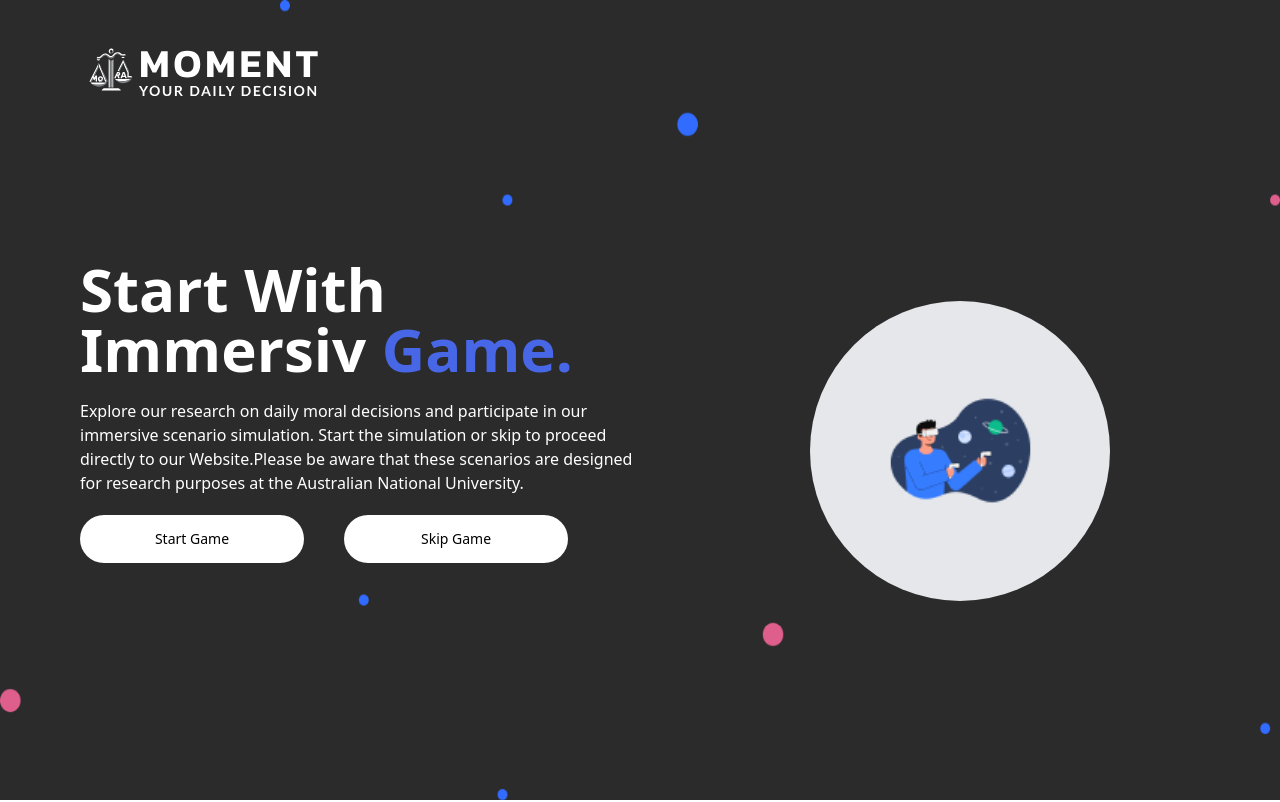
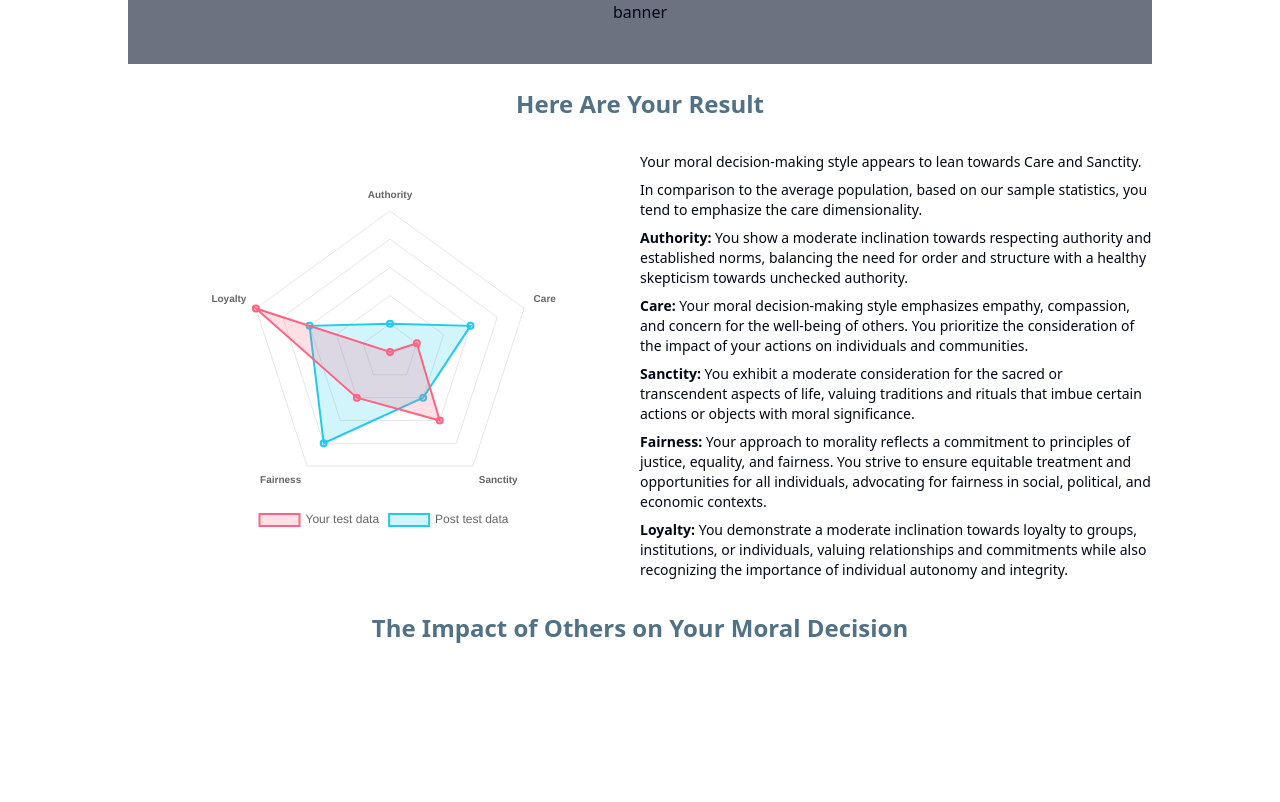
Before and after one commit to 24-S1-2-C-Moral-Decisions/moral-front-end, a Next.js app: page /en in a window 1280 px wide. Shown: the top 802 px of the page. Built offline with nearby package versions, Linux system fonts and the light colour scheme.

Commit message:
RadarChartAndResult added

```diff
--- a/app/[lng]/page.tsx
+++ b/app/[lng]/page.tsx
@@ -2,6 +2,7 @@
 import { GamePage } from "@/components/game-page";
 import { MainPage } from "@/components/main-page";
 import { FeedbackPage } from "@/components/feedback-page";
+import {SurveyFeedbackPage} from "@/components/surveyfeedback-page";;
 import { usePage } from "@/lib/usePage";
 
 
@@ -16,6 +17,7 @@ export default function Page({ params: { lng } }: { params: { lng: string } }) {
             {page==="main"&&(<MainPage data={data}/>)}
             {page==="game"&&(<GamePage data={data}/>)}
             {page==="feedback"&&(<FeedbackPage data={data}/>)}
+            {page==="surveyFeedback"&&(<SurveyFeedbackPage data={data}/>)}
         </div>
     )
 }
--- a/app/globals.css
+++ b/app/globals.css
@@ -214,6 +214,6 @@
 }
 
 .common-bold-text {
-  font-size: 1.5vw;
+  font-size: 16px;
   font-weight: bold;
 }
--- a/components/feedback-page.tsx
+++ b/components/feedback-page.tsx
@@ -58,9 +58,7 @@ export const FeedbackPage = ({ data }: { data: any }) => {
                 <div className="flex w-full items-center justify-center">
                 </div>
             </div>
-            <RadarChartAndAnalysis />
-            <div className="flex w-full items-center justify-center">
-            </div>
+            {/* <RadarChartAndAnalysis /> */}
             <Banner />
         </>
     )
@@ -173,7 +171,7 @@ function Feedback() {
         <>
             <div className="w-full flex flex-col mx-auto p-[1vw]">
                 <div className="mb-[0.5vw]">
-                    <h3 className="text-[1.3vw] text-blue-600 font-bold">What Did You Choose</h3>
+                    <h3 className="text-[1.3vw] text-blue-600 font-bold">What You Chose</h3>
                 </div>
                 <div>
                     <h1 className="text-[2.2vw] font-bold mb-[0.5vw] text-2xl">Option A – Call Your Friend Fat</h1>
@@ -200,7 +198,7 @@ function RadarChartAndAnalysis() {
             <div className="flex w-full items-stretch">
                 <div className="w-[50%] flex items-center justify-center">
                     <div className="w-[70%] bg-[#FFFFFF] h-full rounded-lg p-[2vw]">
-                        <RadarChart labels={labels} dataPoints={dataPoints} />
+                        <RadarChart labels={labels} dataPoints1={dataPoints} />
                     </div>
                 </div>
                 <div className="w-[50%] flex flex-col justify-center">
--- a/components/surveyfeedback-page.tsx
+++ b/components/surveyfeedback-page.tsx
@@ -4,12 +4,113 @@ import { useState } from "react";
 import { RadarChart } from "./ui/chart";
 
 
-export const FeedbackPage = ({ data }: { data: any }) => {
+const radarResult = {
+    Authority: 0,
+    Care: 1,
+    Sanctity: 3,
+    Fairness: 2,
+    Loyalty: 5
+}
+
+const radarPostData = {
+    Authority: 1,
+    Care: 3,
+    Sanctity: 2,
+    Fairness: 4,
+    Loyalty: 3
+}
+
+const resultAnalysisTexts = {
+    AUTHORITY: "You show a moderate inclination towards respecting authority and established norms, balancing the need for order and structure with a healthy skepticism towards unchecked authority.",
+    CARE: "Your moral decision-making style emphasizes empathy, compassion, and concern for the well-being of others. You prioritize the consideration of the impact of your actions on individuals and communities.",
+    SANCTITY: "You exhibit a moderate consideration for the sacred or transcendent aspects of life, valuing traditions and rituals that imbue certain actions or objects with moral significance.",
+    FAIRNESS: "Your approach to morality reflects a commitment to principles of justice, equality, and fairness. You strive to ensure equitable treatment and opportunities for all individuals, advocating for fairness in social, political, and economic contexts.",
+    LOYALTY: "You demonstrate a moderate inclination towards loyalty to groups, institutions, or individuals, valuing relationships and commitments while also recognizing the importance of individual autonomy and integrity."
+};
+
+export const SurveyFeedbackPage = ({ data }: { data: any }) => {
     return (
         <>
-            <div className="w-full bg-[#fafafc]">
+            <div className="w-[80%] mx-auto bg-[#ffffff]">
+                <div className="flex w-full mb-6 bg-gray-500 h-16 justify-center">banner</div>
+                <RadarChartAndResult />
+                <ImpactResult />
+                <div className="flex mb-8"> {/* 添加外边距 */}
+                    <Share />
+                </div>
 
             </div>
         </>
     )
 }
+function ImpactResult() {
+    return (
+        <>
+            <div className="flex w-full items-center justify-center">
+                <h2 className="text-2xl font-bold mb-8 text-[#507186]">The Impact of Others on Your Moral Decision</h2>
+            </div>
+            <div className="flex w-full h-56 items-center justify-center">
+            </div>
+        </>
+    )
+}
+
+function Share() {
+    return (
+        <>
+        <div className="flex w-full h-56 bg-[#F5F5F5] items-center justify-center mb-16">
+    <p>Share Component</p>
+</div>
+        </>
+
+    )
+}
+
+function RadarChartAndResult() {
+    const labels = Object.keys(radarResult);
+    const userDataPoints = Object.values(radarResult);
+    const postDataPoints = Object.values(radarPostData);
+    return (
+        <>
+            <div className="w-full text-center">
+                <h2 className="text-2xl font-bold mb-8 text-[#507186]">Here Are Your Result</h2>
+            </div>
+            <div className="flex w-full items-stretch justify-center mb-8">
+                <div className="w-[50%] flex items-center justify-center">
+                    <div className="w-[80%] bg-[#FFFFFF] h-full rounded-lg p-[2vw]">
+                        <RadarChart labels={labels} dataPoints1={userDataPoints} dataPoints2={postDataPoints} />
+                    </div>
+                </div>
+                <div className="w-[50%] flex flex-col justify-center">
+                    <ResultAnalysisTexts />
+                </div>
+            </div>
+
+        </>
+    )
+}
+
+function ResultAnalysisTexts() {
+    return (
+        <>
+            <div className="w-full">
+                <article className="text-sm space-y-2">
+
+                    <p>Your moral decision-making style appears to lean towards Care and Sanctity.</p>
+
+                    <p>In comparison to the average population, based on our sample statistics, you tend to emphasize the care dimensionality.</p>
+
+                    <p ><span className="font-bold">Authority: </span>{resultAnalysisTexts['AUTHORITY']}</p>
+
+                    <p><span className="font-bold">Care: </span>{resultAnalysisTexts['CARE']}</p>
+
+                    <p><span className="font-bold">Sanctity: </span>{resultAnalysisTexts['SANCTITY']}</p>
+
+                    <p><span className="font-bold">Fairness: </span>{resultAnalysisTexts['FAIRNESS']}</p>
+
+                    <p><span className="font-bold">Loyalty: </span>{resultAnalysisTexts['LOYALTY']}</p>
+                </article>
+            </div>
+        </>
+    )
+}
--- a/components/ui/chart.tsx
+++ b/components/ui/chart.tsx
@@ -90,21 +90,34 @@ const DoughnutChart: React.FC<DoughnutChartProps> = ({ labels, voteData }) => {
 
 interface RadarChartProps {
   labels: string[];
-  dataPoints: number[];
+  dataPoints1: number[];
+  dataPoints2?: number[]; // 第二组数据是可选的
 }
 
-const RadarChart: React.FC<RadarChartProps> = ({ labels, dataPoints }) => {
+const RadarChart: React.FC<RadarChartProps> = ({ labels, dataPoints1, dataPoints2 }) => {
+  const datasets = [
+    {
+      label: 'Your test data',
+      data: dataPoints1,
+      backgroundColor: 'rgba(255, 99, 132, 0.2)',
+      borderColor: 'rgba(255, 99, 132, 1)',
+      borderWidth: 2,
+    }
+  ];
+
+  if (dataPoints2 && dataPoints2.length > 0) {
+    datasets.push({
+      label: 'Post test data',
+      data: dataPoints2,
+      backgroundColor: 'rgba(34, 202, 236, 0.2)',
+      borderColor: 'rgba(34, 202, 236, 1)',
+      borderWidth: 2,
+    });
+  }
+
   const data: ChartData<'radar'> = {
     labels: labels,
-    datasets: [
-      {
-        /*label: 'Work Personality',*/
-        data: dataPoints,
-        backgroundColor: 'rgba(34, 202, 236, 0.2)',
-        borderColor: 'rgba(34, 202, 236, 1)',
-        borderWidth: 2,
-      },
-    ],
+    datasets: datasets,
   };
 
   const options: ChartOptions<'radar'> = {
@@ -118,20 +131,19 @@ const RadarChart: React.FC<RadarChartProps> = ({ labels, dataPoints }) => {
           display: true,
           font: {
             weight: 'bold',
-
           },
           padding: 10,
         },
         ticks: {
           stepSize: 1,
-          display: false // hide ticks
+          display: false, // hide ticks
         },
       },
     },
     plugins: {
       legend: {
-        position: 'top',
-        display: false
+        position: 'bottom',
+        display: datasets.length > 1, // 如果有两个数据集，则显示图例
       },
       title: {
         display: false,
--- a/lib/usePage.ts
+++ b/lib/usePage.ts
@@ -3,7 +3,7 @@
 import {create} from "zustand";
 
 // could add more pages
-type PageType="main"|"game"|"feedback";
+type PageType="main"|"game"|"feedback"|"surveyFeedback";
 
 interface PageStore{
   page: PageType,
@@ -11,6 +11,6 @@ interface PageStore{
 }
 
 export const usePage= create<PageStore>((set) => ({
-    page: "main",
+    page: "surveyFeedback",
     setPage: (newPage:PageType) => set({ page: newPage }),
   }))
```
Also changed, not shown: public/imgs/icon-human.png (renamed from public/imgs/icon_human.png), public/imgs/impact-rectangle.png (added).
